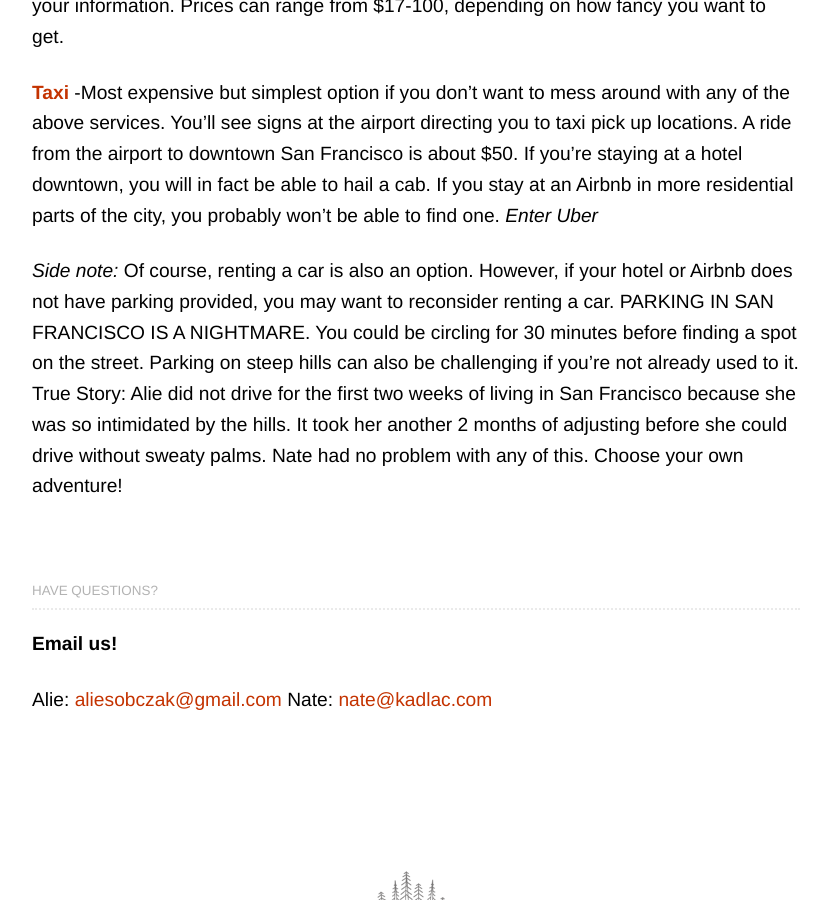
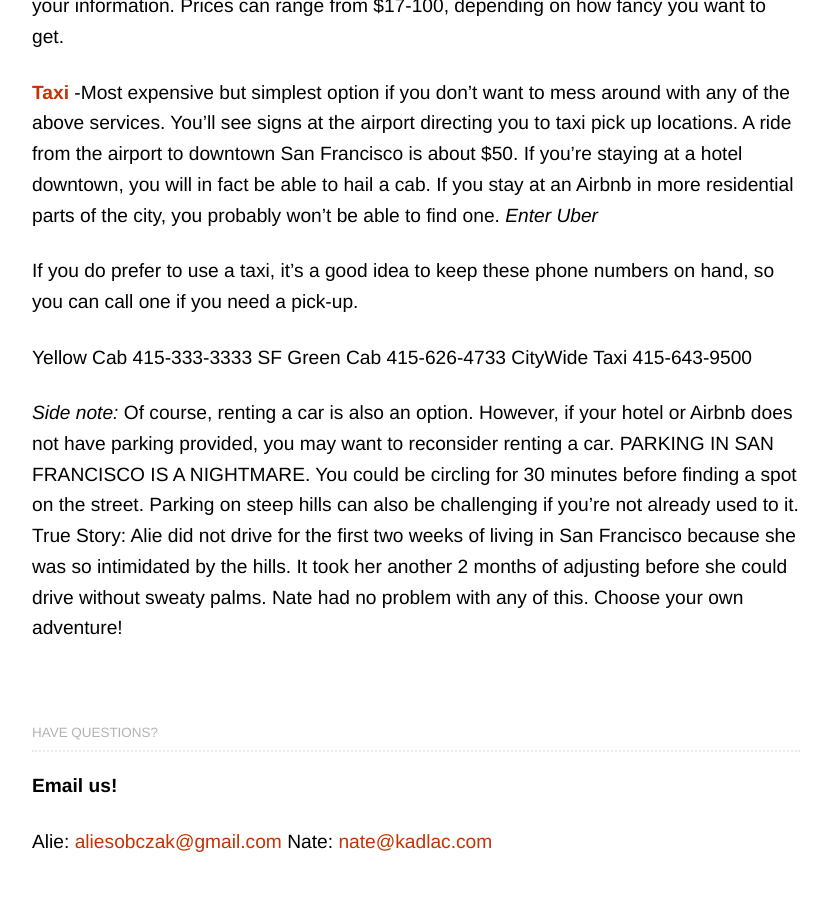
Before and after one commit to nkadlac/alieplusnate.com, a Jekyll site: the page built from travel.md, in a window 1280 px wide and 900 px high, scrolled down 2112 px. Shown: the whole window, without its empty margins (224-1055 px from the left). Built offline with Jekyll 4.4.1, drawn with Linux system fonts in a browser that asks for light colours; some web fonts are replaced.

Commit message:
Updated Travel

```diff
--- a/travel.md
+++ b/travel.md
@@ -64,6 +64,12 @@ Both San Francisco (SFO) and Oakland (OAK) airports are options for flying into
 * **[Taxi](http://flywheeltaxi.com)**
   -Most expensive but simplest option if you don't want to mess around with any of the above services. You'll see signs at the airport directing you to taxi pick up locations. A ride from the airport to downtown San Francisco is about $50. If you're staying at a hotel downtown, you will in fact be able to hail a cab. If you stay at an Airbnb in more residential parts of the city, you probably won't be able to find one. *Enter Uber*
 
+If you do prefer to use a taxi, it's a good idea to keep these phone numbers on hand, so you can call one if you need a pick-up.
+
+Yellow Cab 415-333-3333
+SF Green Cab 415-626-4733
+CityWide Taxi 415-643-9500
+
 *Side note:* Of course, renting a car is also an option. However, if your hotel or Airbnb does not have parking provided, you may want to reconsider renting a car. PARKING IN SAN FRANCISCO IS A NIGHTMARE. You could be circling for 30 minutes before finding a spot on the street. Parking on steep hills can also be challenging if you're not already used to it. True Story: Alie did not drive for the first two weeks of living in San Francisco because she was so intimidated by the hills. It took her another 2 months of adjusting before she could drive without sweaty palms. Nate had no problem with any of this. Choose your own adventure!
 
 ## Have questions?
```
